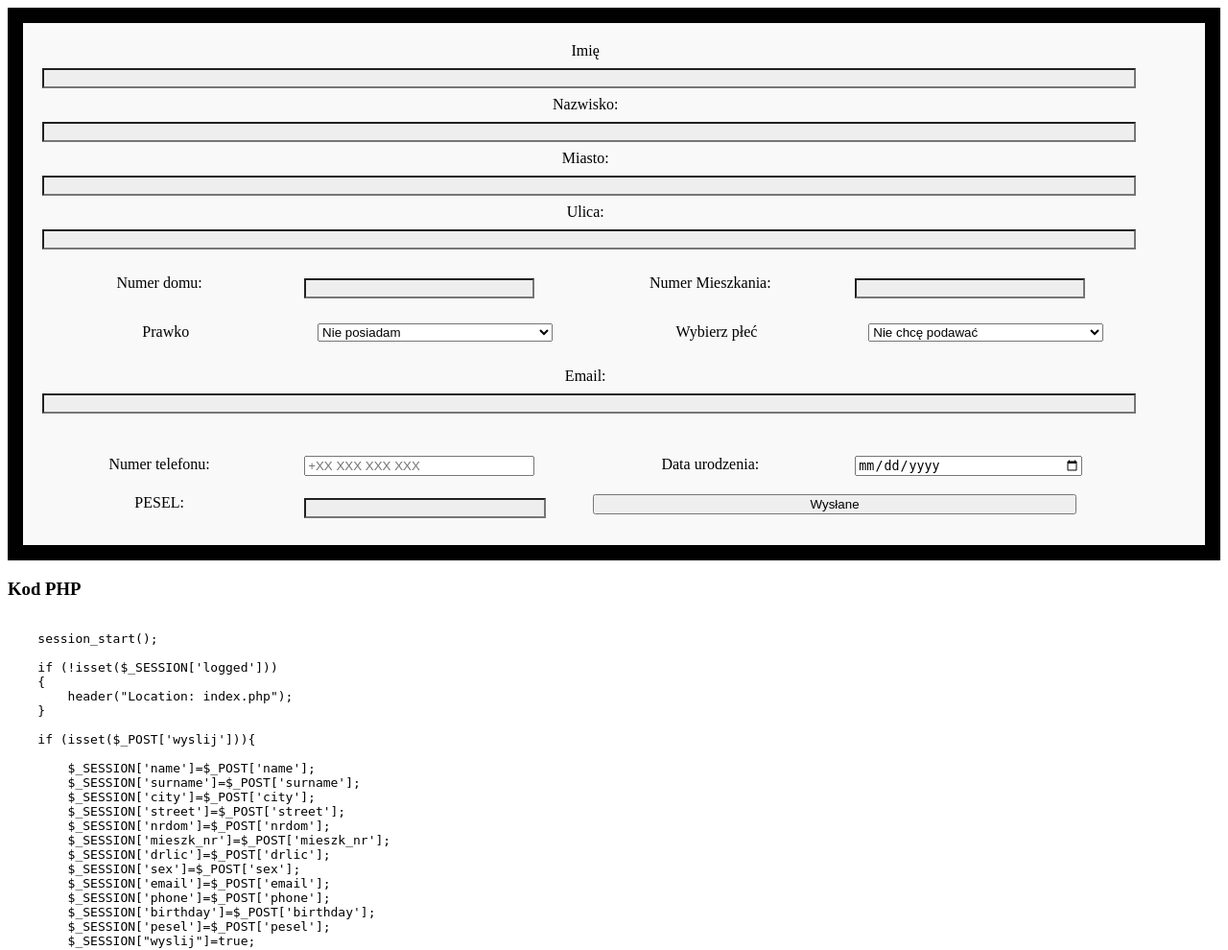
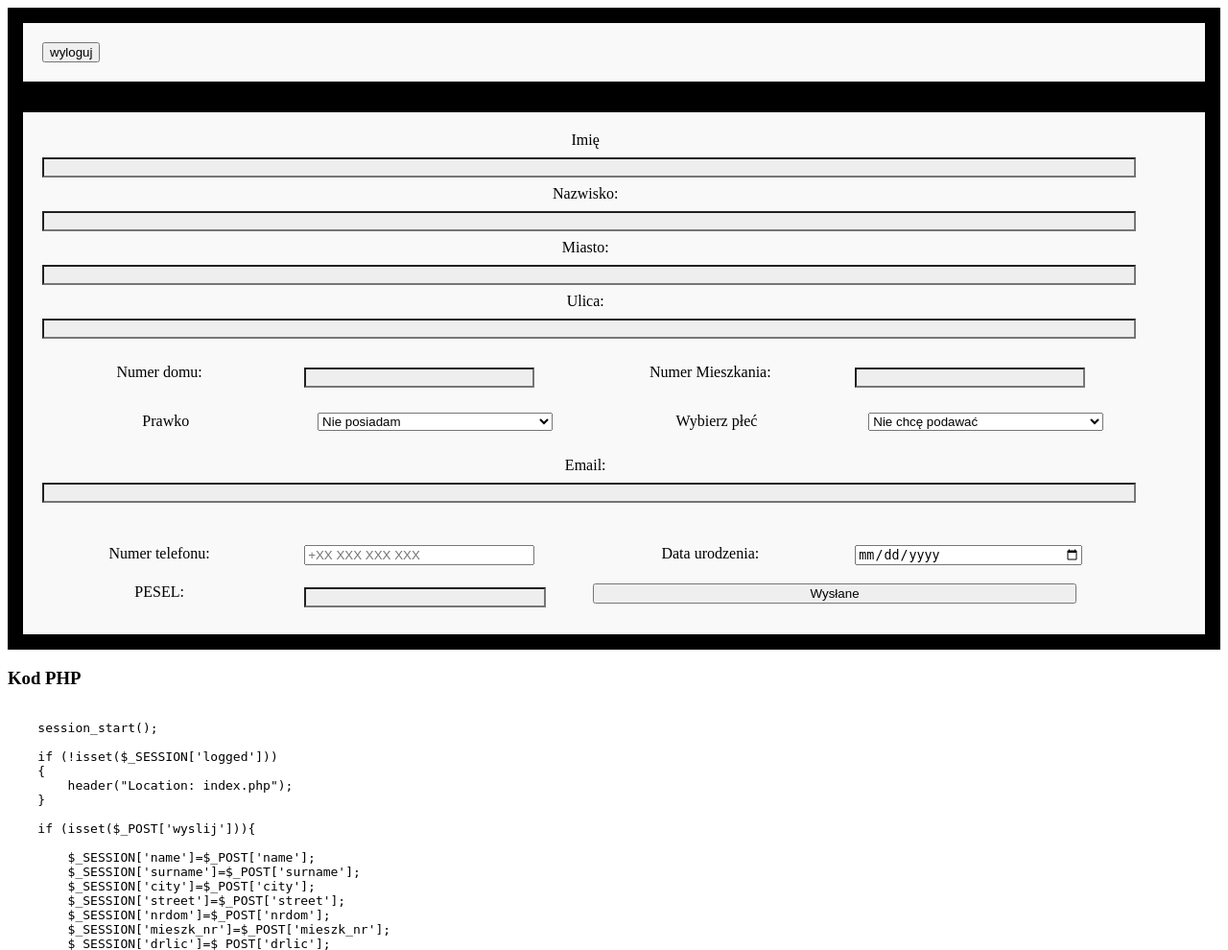
Before and after one commit to Bauero/Bauero.github.io, a PHP site: page /pr6/formularz.php in a window 1280 px wide. Shown: the top 990 px of the page at 96% size. Run offline with PHP 8.4, Linux system fonts and the light colour scheme; the visitor is signed in with stand-in values (Sample User, id 1).

Commit message:
logout on formularz v1

```diff
--- a/pr6/formularz.php
+++ b/pr6/formularz.php
@@ -25,6 +25,11 @@
         header("Location: wynik.php");
     }
 
+    if (isset($_POST['wylogoj']))
+    {
+        session_destroy();
+    }
+
 ?>
 
 
@@ -41,6 +46,9 @@
 </head>
 
 <body>
+    <form action="" method="POST">
+        <input type="submit" name="wylogoj" value="wyloguj"></input>
+    </form>
     <form  action="" method="POST">
         <div>
             <label for="name">Imię</label>
```
